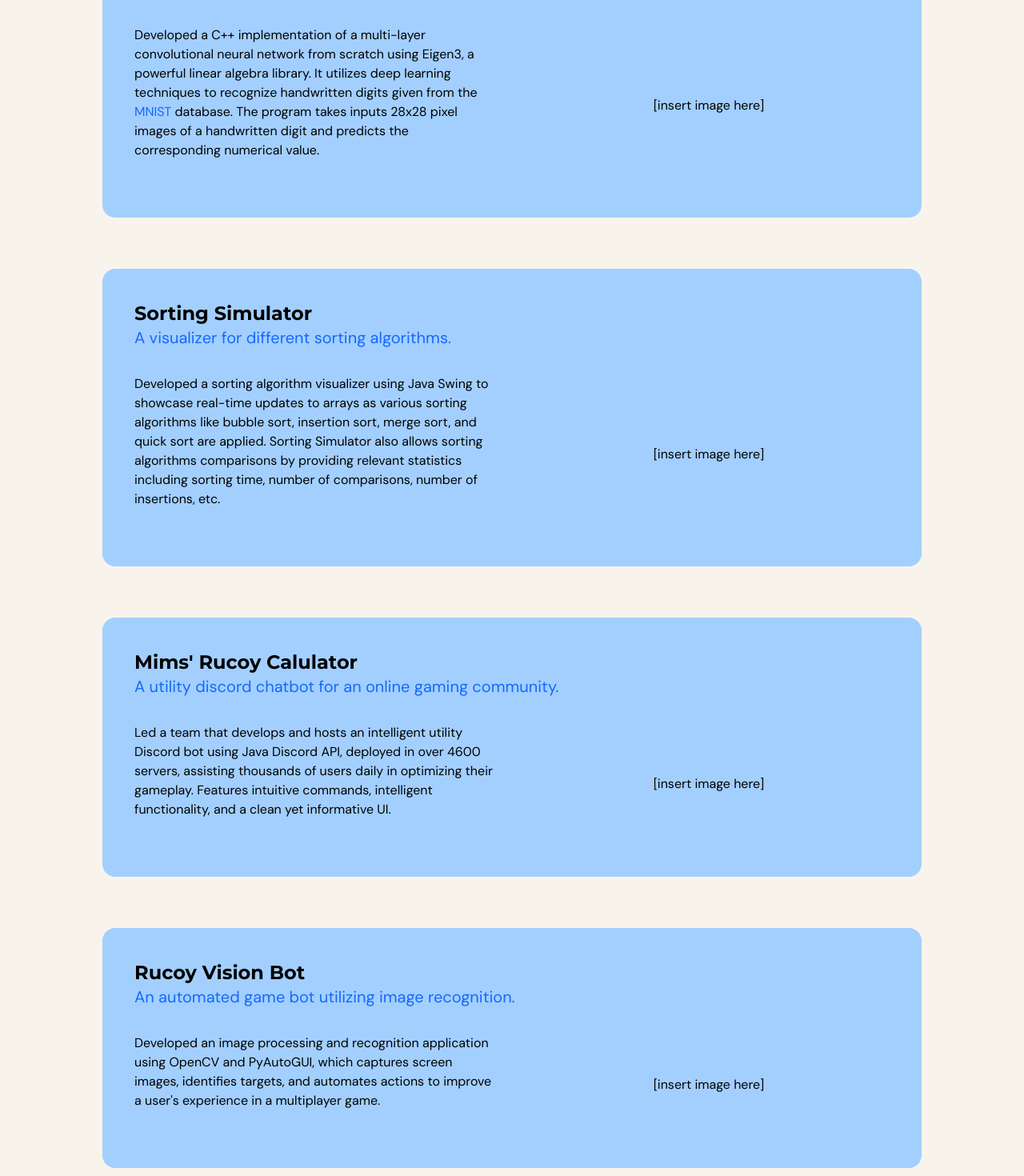
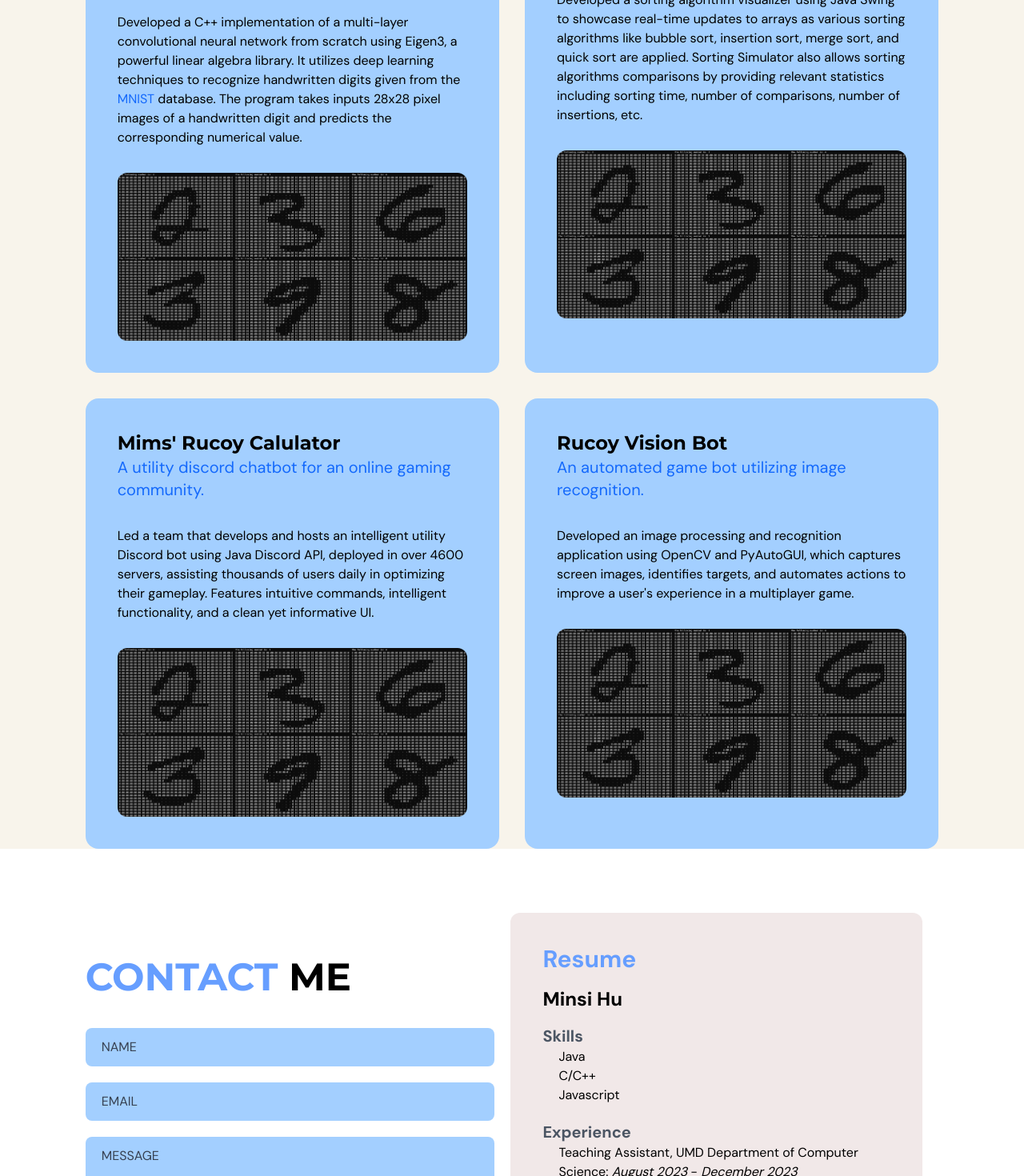
Before and after one commit to Mimsqueeze/Personal-Website, a React (Vite) app: page / in a window 1280 px wide. Shown: the part 3200-4670 px from the top of the page at 80% size. Built offline with nearby package versions, Linux system fonts and the light colour scheme.

Commit message:
modularize projects

```diff
--- a/package.json
+++ b/package.json
@@ -12,6 +12,7 @@
   "dependencies": {
     "@heroicons/react": "^2.0.18",
     "framer-motion": "^10.13.0",
+    "html-react-parser": "^4.2.0",
     "react": "^18.2.0",
     "react-anchor-link-smooth-scroll": "^1.0.12",
     "react-dom": "^18.2.0",
--- /dev/null
+++ b/src/scenes/projects/Project.tsx
@@ -0,0 +1,50 @@
+import HText from "@/shared/HText";
+import { motion } from "framer-motion";
+import parse from 'html-react-parser';
+
+type Props = {
+  projectHeader: string,
+  projectSubHeader: string,
+  projectDescription: string,
+  projectImage: string
+};
+
+const Skill = ({ projectHeader, projectSubHeader, projectDescription, projectImage }: Props) => {
+  const projectStyles = "my-16 mx-auto bg-primary-300 p-10 rounded-2xl w-5/6 md:w-[100%] md:my-0";
+  const projectHeaderSize = "text-2xl md:text-2xl";
+  const projectSubHeaderSize = "text-lg md:text-xl";
+  const projectDescriptionSize = "text-base md:text-base";
+  const parsedProjectDescription = parse(projectDescription);
+  return (
+    <motion.div
+          className={projectStyles}
+          initial="hidden"
+          whileInView="visible"
+          viewport={{ once: true, amount: 0.1 }}
+          transition={{ duration: 1 }}
+          variants={{
+            hidden: { opacity: 0, x: -300 },
+            visible: { opacity: 1, x: 0 },
+          }}
+        >
+          <div className="pb-8">
+            <HText size={projectHeaderSize}>{projectHeader}</HText>
+            <p className={`${projectSubHeaderSize} text-primary-700`}>
+              {projectSubHeader}
+            </p>
+          </div>
+          <div className="items-center">
+            <p className={`${projectDescriptionSize} pb-8`}>
+              {parsedProjectDescription}
+            </p>
+            <img
+              src={projectImage}
+              alt="project_image"
+              className="rounded-xl"
+            ></img>
+          </div>
+        </motion.div>
+  );
+};
+
+export default Skill;
--- a/src/scenes/projects/index.tsx
+++ b/src/scenes/projects/index.tsx
@@ -1,21 +1,77 @@
 import HText from "@/shared/HText";
-import { SelectedPage } from "@/shared/types";
+import { ProjectType, SelectedPage } from "@/shared/types";
 import { motion } from "framer-motion";
+import Project from "./Project";
 
 type Props = {
   setSelectedPage: (value: SelectedPage) => void;
 };
+const projects: Array<ProjectType> = [
+  { // Digit Recognizer
+    projectHeader: "Digit Recognizer",
+    projectSubHeader: "An application that recognizes handwritten digits.",
+    projectDescription:
+    `
+      Developed a C++ implementation of a multi-layer convolutional neural
+      network from scratch using Eigen3, a powerful linear algebra
+      library. It utilizes deep learning techniques to recognize
+      handwritten digits given from the
+      <a
+        href="http://yann.lecun.com/exdb/mnist/index.html"
+        target="_blank"
+        className="text-primary-700"
+      >
+        MNIST
+      </a>
+      database. The program takes inputs 28x28 pixel images of a
+      handwritten digit and predicts the corresponding numerical value.
+    `,
+    projectImage: "digit_recognizer.png"
+  },
+  { // SORTING SIMULATOR
+    projectHeader: "Sorting Simulator",
+    projectSubHeader: "A visualizer for different sorting algorithms.",
+    projectDescription:
+    `
+    Developed a sorting algorithm visualizer using Java Swing to
+    showcase real-time updates to arrays as various sorting algorithms
+    like bubble sort, insertion sort, merge sort, and quick sort are
+    applied. Sorting Simulator also allows sorting algorithms
+    comparisons by providing relevant statistics including sorting time,
+    number of comparisons, number of insertions, etc.
+    `,
+    projectImage: "digit_recognizer.png"
+  },
+  { // Mims' Rucoy Calulator
+    projectHeader: "Mims' Rucoy Calulator",
+    projectSubHeader: "A utility discord chatbot for an online gaming community.",
+    projectDescription:
+    `
+    Led a team that develops and hosts an intelligent utility Discord
+    bot using Java Discord API, deployed in over 4600 servers, assisting
+    thousands of users daily in optimizing their gameplay. Features
+    intuitive commands, intelligent functionality, and a clean yet
+    informative UI.
+    `,
+    projectImage: "digit_recognizer.png"
+  },
+  { // Rucoy Vision Bot
+    projectHeader: "Rucoy Vision Bot",
+    projectSubHeader: "An automated game bot utilizing image recognition.",
+    projectDescription:
+    `
+    Developed an image processing and recognition application using
+    OpenCV and PyAutoGUI, which captures screen images, identifies
+    targets, and automates actions to improve a user's experience in a
+    multiplayer game.
+    `,
+    projectImage: "digit_recognizer.png"
+  },
+];
 
 const Projects = ({ setSelectedPage }: Props) => {
-  const projectStyles = "mb-16 mt-16 md:w-4/5 bg-primary-300 p-10";
-
   const headerSize = "text-4xl md:text-5xl";
   const headerDescriptionSize = "text-base md:text-lg";
-
-  const projectHeaderSize = "text-2xl md:text-2xl";
-  const projectSubHeaderSize = "text-lg md:text-xl";
-  const projectDescriptionSize = "text-base md:text-base";
-
 
   return (
     <section id="projects" className="overflow-hidden bg-gray-20">
@@ -36,137 +92,23 @@ const Projects = ({ setSelectedPage }: Props) => {
             }}
           >
             <HText size={headerSize}>PROJECTS</HText>
-            <p className={`my-5 ${headerDescriptionSize}`}>A list of projects I've done.</p>
+            <p className={`my-5 ${headerDescriptionSize}`}>
+              A list of projects I've done.
+            </p>
           </motion.div>
         </motion.div>
       </div>
-      {/* DIGIT RECOGNIZER */}
-      <motion.div
-        className={`${projectStyles} rounded-2xl w-5/6 mx-auto`}
-        initial="hidden"
-        whileInView="visible"
-        viewport={{ once: true, amount: 0.1 }}
-        transition={{ duration: 1 }}
-        variants={{
-          hidden: { opacity: 0, x: -300 },
-          visible: { opacity: 1, x: 0 },
-        }}
-      >
-        <div className="pb-8">
-          <HText size={projectHeaderSize}>Digit Recognizer</HText>
-          <p className={`${projectSubHeaderSize} text-primary-700`}>
-            An application that recognizes handwritten digits.
-          </p>
-        </div>
-        <div className="items-center md:flex md:justify-between md:gap-10">
-          <p className={`${projectDescriptionSize} basis-1/2 pb-8`}>
-            Developed a C++ implementation of a multi-layer convolutional neural
-            network from scratch using Eigen3, a powerful linear algebra
-            library. It utilizes deep learning techniques to recognize
-            handwritten digits given from the{" "}
-            <a
-              href="http://yann.lecun.com/exdb/mnist/index.html"
-              target="_blank"
-              className="text-primary-700"
-            >
-              MNIST
-            </a>{" "}
-            database. The program takes inputs 28x28 pixel images of a
-            handwritten digit and predicts the corresponding numerical value.
-          </p>
-          <p className="basis-1/2 text-center">[insert image here]</p>
-        </div>
-      </motion.div>
-
-      {/* SORTING SIMULATOR */}
-      <motion.div
-        className={`${projectStyles} rounded-2xl w-5/6 mx-auto`}
-        initial="hidden"
-        whileInView="visible"
-        viewport={{ once: true, amount: 0.1 }}
-        transition={{ duration: 1 }}
-        variants={{
-          hidden: { opacity: 0, x: 300 },
-          visible: { opacity: 1, x: 0 },
-        }}
-      >
-        <div className="pb-8">
-          <HText size={projectHeaderSize}>Sorting Simulator</HText>
-          <p className={`${projectSubHeaderSize} text-primary-700`}>
-            A visualizer for different sorting algorithms.
-          </p>
-        </div>
-        <div className="items-center md:flex md:justify-between md:gap-10">
-          <p className={`${projectDescriptionSize} basis-1/2 pb-8`}>
-            Developed a sorting algorithm visualizer using Java Swing to
-            showcase real-time updates to arrays as various sorting algorithms
-            like bubble sort, insertion sort, merge sort, and quick sort are
-            applied. Sorting Simulator also allows sorting algorithms
-            comparisons by providing relevant statistics including sorting time,
-            number of comparisons, number of insertions, etc.
-          </p>
-          <p className="basis-1/2 text-center">[insert image here]</p>
-        </div>
-      </motion.div>
-
-      {/* MIMS RUCOY CALCULATOR */}
-      <motion.div
-        className={`${projectStyles} rounded-2xl w-5/6 mx-auto`}
-        initial="hidden"
-        whileInView="visible"
-        viewport={{ once: true, amount: 0.1 }}
-        transition={{ duration: 1 }}
-        variants={{
-          hidden: { opacity: 0, x: -300 },
-          visible: { opacity: 1, x: 0 },
-        }}
-      >
-        <div className="pb-8">
-          <HText size={projectHeaderSize}>Mims' Rucoy Calulator</HText>
-          <p className={`${projectSubHeaderSize} text-primary-700`}>
-            A utility discord chatbot for an online gaming community.
-          </p>
-        </div>
-        <div className="items-center md:flex md:justify-between md:gap-10">
-          <p className={`${projectDescriptionSize} basis-1/2 pb-8`}>
-            Led a team that develops and hosts an intelligent utility Discord
-            bot using Java Discord API, deployed in over 4600 servers, assisting
-            thousands of users daily in optimizing their gameplay. Features
-            intuitive commands, intelligent functionality, and a clean yet
-            informative UI.
-          </p>
-          <p className="basis-1/2 text-center">[insert image here]</p>
-        </div>
-      </motion.div>
-
-      {/* RUCOY VISION BOT */}
-      <motion.div
-        className={`${projectStyles} rounded-2xl w-5/6 mx-auto`}
-        initial="hidden"
-        whileInView="visible"
-        viewport={{ once: true, amount: 0.1 }}
-        transition={{ duration: 1 }}
-        variants={{
-          hidden: { opacity: 0, x: 300 },
-          visible: { opacity: 1, x: 0 },
-        }}
-      >
-        <div className="pb-8">
-          <HText size={projectHeaderSize}>Rucoy Vision Bot</HText>
-          <p className={`${projectSubHeaderSize} text-primary-700`}>
-            An automated game bot utilizing image recognition.
-          </p>
-        </div>
-        <div className="items-center md:flex md:justify-between md:gap-10">
-          <p className={`${projectDescriptionSize} basis-1/2 pb-8`}>
-            Developed an image processing and recognition application using
-            OpenCV and PyAutoGUI, which captures screen images, identifies
-            targets, and automates actions to improve a user's experience in a
-            multiplayer game.
-          </p>
-          <p className="basis-1/2 text-center">[insert image here]</p>
-        </div>
-      </motion.div>
+      {/* PROJECTS */}
+      <div className="md:grid md:grid-cols-2 md:w-5/6 md:mx-auto md:gap-8">
+        {projects.map((project: ProjectType) => (
+          <Project
+            projectHeader = {project.projectHeader}
+            projectSubHeader = {project.projectSubHeader}
+            projectDescription = {project.projectDescription}
+            projectImage = {project.projectImage}
+          />
+        ))}
+      </div>
     </section>
   );
 };
```
Also changed, not shown: src/shared/types.ts (+5 -4 lines), 1 other file (tests, documents, lock files or other folders).
